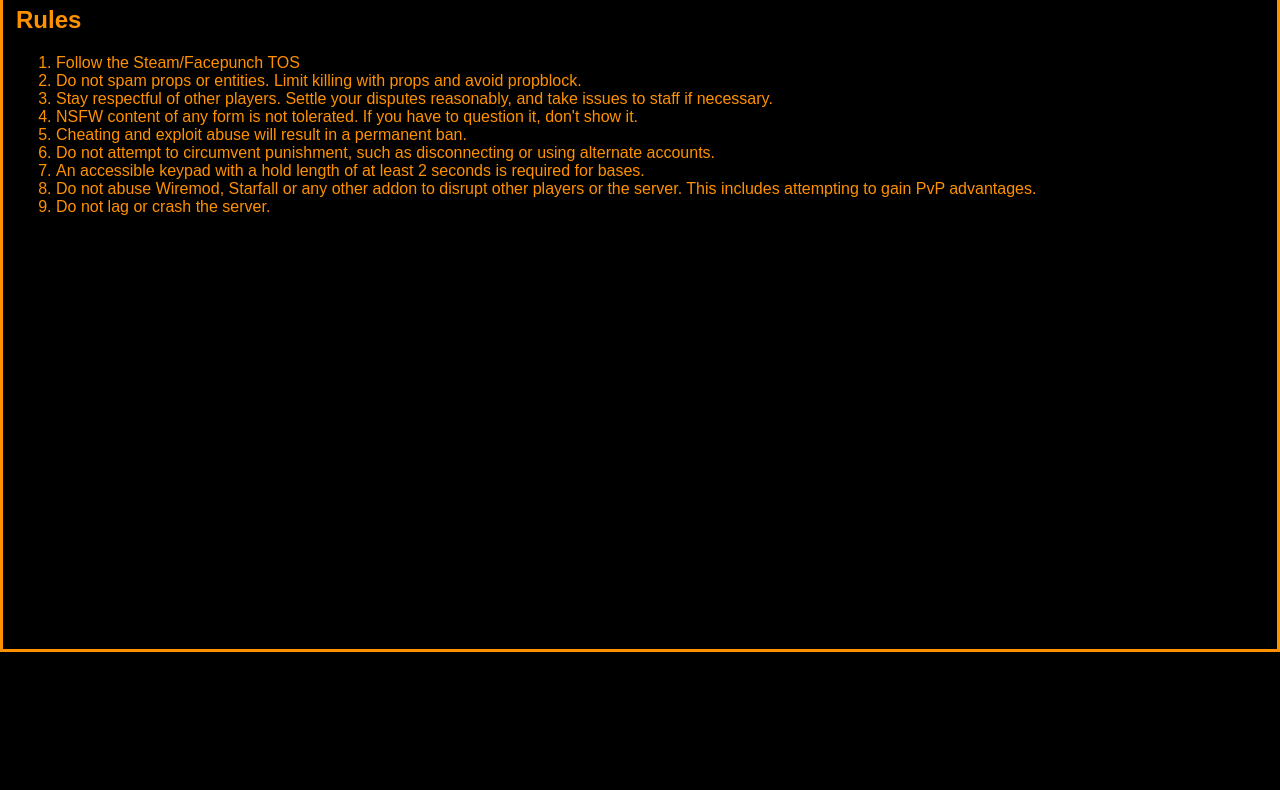
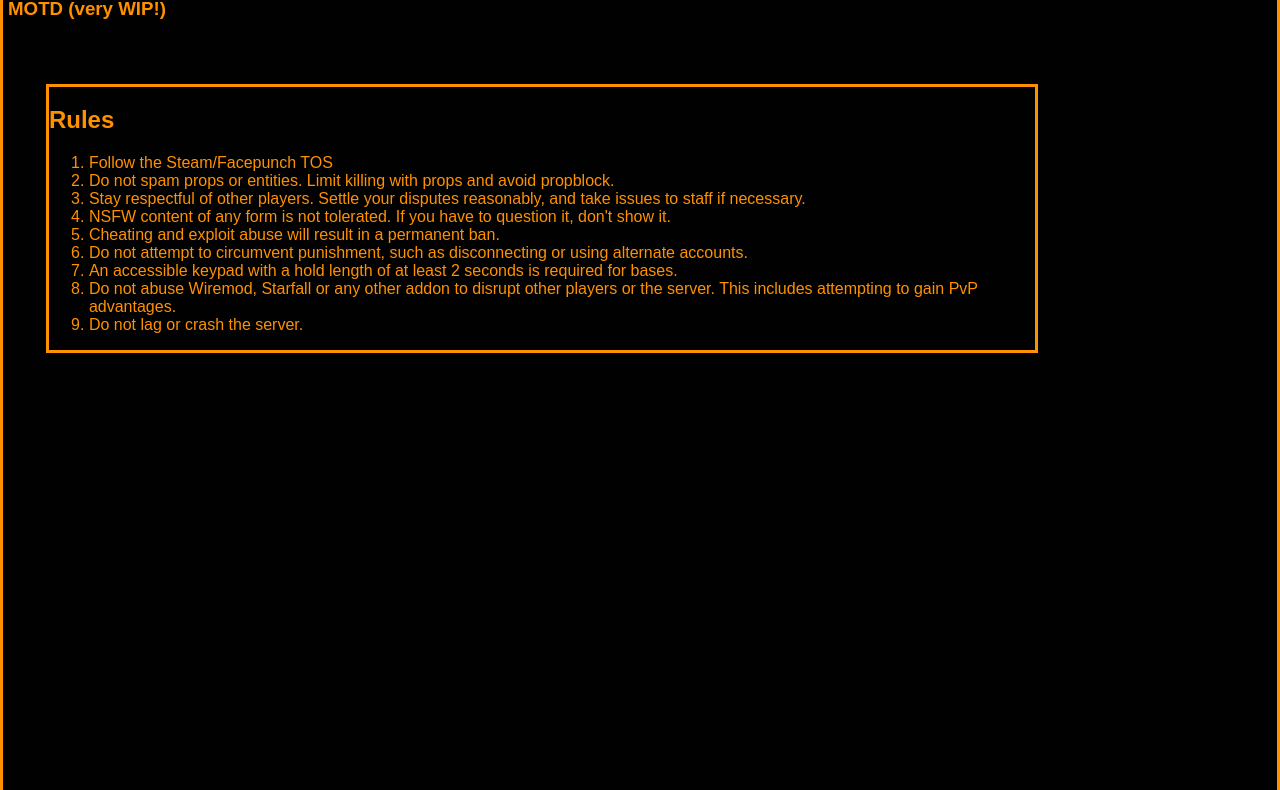
Before and after one commit to Skating-Fool/FBaK.github.io, a plain HTML site: page motd.html in a window 1280 px wide. Shown: the part 148-938 px from the top of the page. Before the commit the page ends 800 px from the top, so only its background shows below. Drawn offline with Linux system fonts and the light colour scheme.

Commit message:
version r1.3 release

```diff
--- a/css/loading.css
+++ b/css/loading.css
@@ -1,11 +1,11 @@
-BODY{
+body{
 
 	overflow: hidden;
 	margin: 0px;
-
+	background-color: black;
 	background-position: center;
 	background-size: cover;
-
+    background-image: url("../backgrounds/img0.jpg");
 	border: 0.2em solid #ff9100;
 
 }
@@ -116,17 +116,20 @@ BODY{
 	max-height: 90%;
 
 }
+
 #background{
 
-	/*background-image: url( 'img/bg.png' );*/
+	/*
+	background-image: url( 'img/bg.png' );
 	background-color: black;
 	background-size: 100% 100%;
 	height: 100%;
+	*/
 
 }
 body.dark #background{
 
-	background-image: url( 'img/bg_dark.png' );
+	/*background-image: url( 'img/bg_dark.png' );*/
 
 }
 body.dark{
--- a/css/motd.css
+++ b/css/motd.css
@@ -1,17 +1,21 @@
 html{
 
     font-family: Arial;
-    border:      3px solid #ff9100;
-    height:      99.2%;
 
 }
 body{
 
+
+	margin: 0px;
+    height: 1000px;
+    /*background-image: url("../backgrounds/img0.jpg");*/
+    background-color: #010101;
+	background-position: center;
+	background-size: cover;
+
+	border: 0.2em solid #ff9100;
     padding:            5px;
-    color:            #FF9100;/*
-    background-image: url("../images/reflectivity_10.jpg");
-    background-size: 256px;*/
-    background-color: rgb(0, 0, 0);
+    color:            #FF9100;
 
 }
 /*img{
@@ -23,9 +27,10 @@ body{
 }*/
 #Rules_List{
 
-
-    position: auto;
-
+    margin-top: 5%;
+    margin-left: 3%;
+    border:      3px solid #ff9100;
+    max-width: 78%;
 
 }
 header{
--- a/motd.html
+++ b/motd.html
@@ -5,8 +5,9 @@
     <head>
 
         <meta charset="utf-8">
-        <title>Loading Screen</title>
+        <title>Motd</title>
         <link rel="stylesheet" href="css/motd.css">
+
 
     </head>
 
@@ -16,10 +17,13 @@
             Fools Build & Kill
             <h1>:D</h1>
         </h1>
+
     </header>
 
 
     <body>
+
+        <h3>MOTD (very WIP!)</h3>
 
         <div id="Rules_List">
 
```
Also changed, not shown: js/background_loop.js (added, +18 -0 lines), loading.html (+2 -1 lines), backgrounds/img0.jpg (added), backgrounds/img1.jpg (added), backgrounds/img2.jpg (added), backgrounds/img3.jpg (added), backgrounds/img4.jpg (added), backgrounds/img5.jpg (added), backgrounds/img6.jpg (added), backgrounds/img7.jpg (added), backgrounds/img8.jpg (added), backgrounds/img9.jpg (added).
